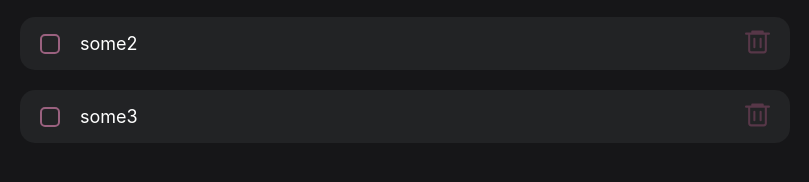
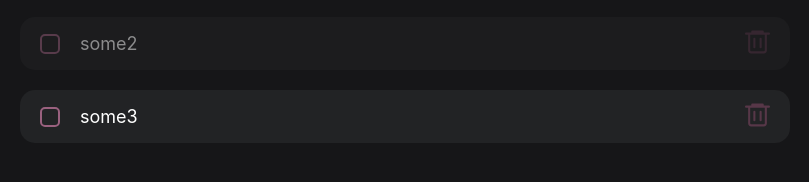
Before and after one commit to iamigrek/todo-react, a React app: page / in a window 1280 px wide. Shown: the part 264-446 px from the top of the page, 235-1044 px from the left. Built offline with nearby package versions, Linux system fonts and the light colour scheme.

Commit message:
Добавил изменение прозрачности таска в зависимости от данных стейта

```diff
--- a/src/components/app/app.js
+++ b/src/components/app/app.js
@@ -12,7 +12,7 @@
     this.state = {
       data: [
         { id: 1, title: 'some1', status: false },
-        { id: 2, title: 'some2', status: false },
+        { id: 2, title: 'some2', status: true },
         { id: 3, title: 'some3', status: false },
       ],
     };
--- a/src/components/todo-list-item/todo-list-item.css
+++ b/src/components/todo-list-item/todo-list-item.css
@@ -5,6 +5,10 @@
 	justify-content: space-between;
 	border-radius: 15px;
 	padding: 10px 20px;
+}
+
+.todo__item--compl {
+	opacity: .5;
 }
 
 .todo__item-title {
--- a/src/components/todo-list-item/todo-list-item.js
+++ b/src/components/todo-list-item/todo-list-item.js
@@ -9,10 +9,12 @@
     super(props);
   }
   render() {
-    const { title } = this.props;
+    const { title, status } = this.props;
+
+    const compl = status && 'todo__item--compl';
 
     return (
-      <li className='todo__item'>
+      <li className={'todo__item' + ' ' + compl}>
         <div className='todo__item-left'>
           <Checkbox />
           <h2 className='todo__item-title'>{title}</h2>
```
